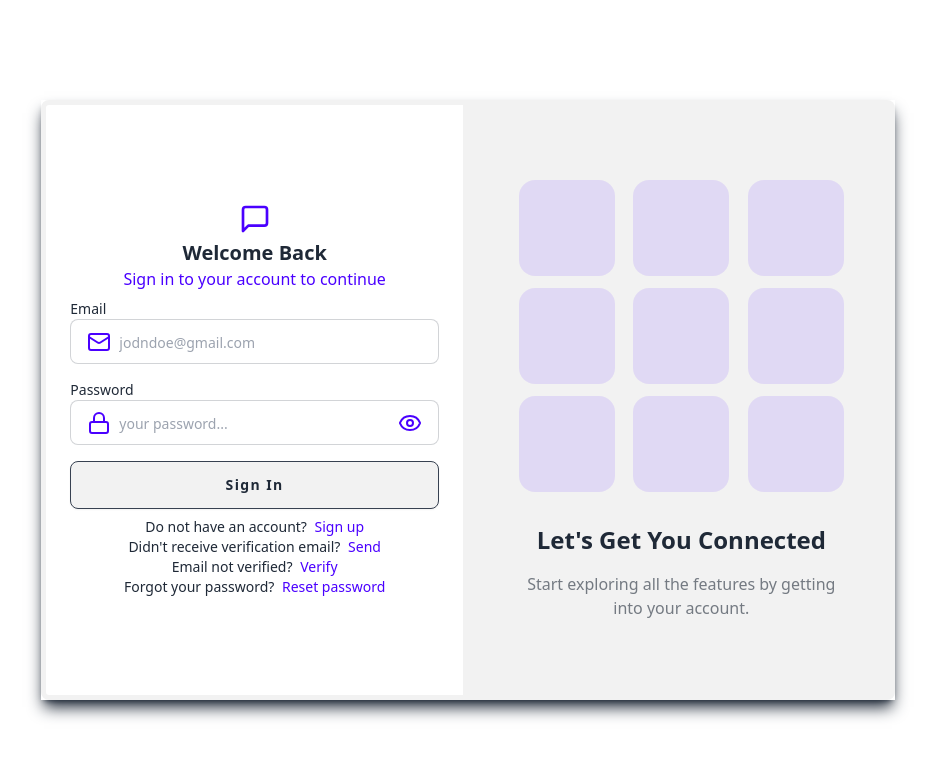
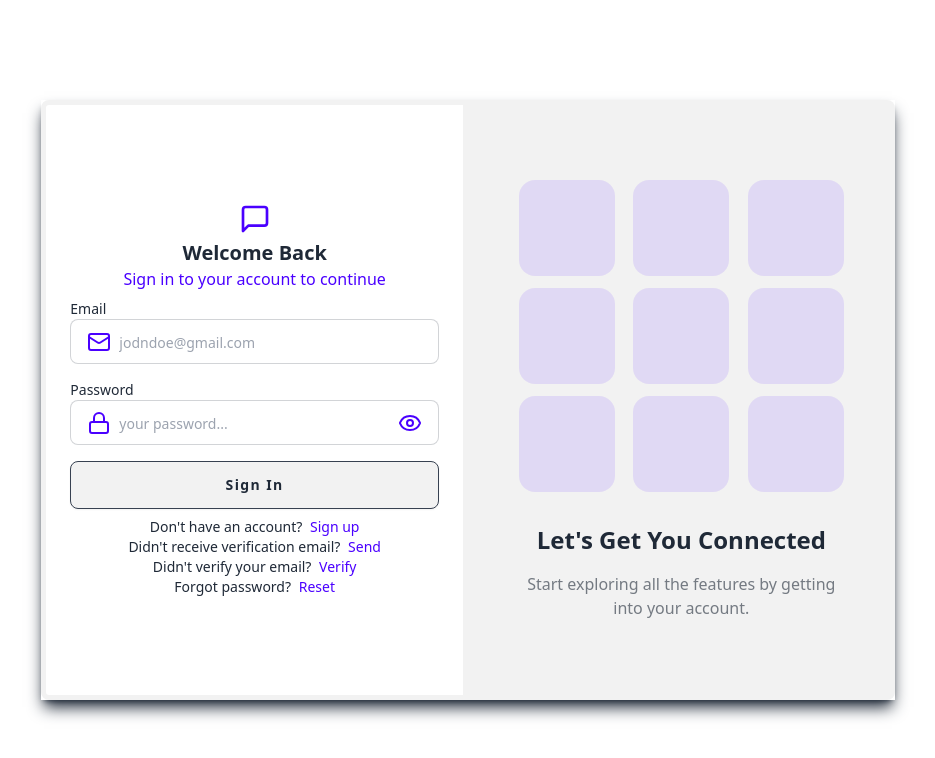
Before and after one commit to e19465/real-time-chat-app-MERN, a React (Vite) app in the folder frontend/: page /auth/sign-in in a window 1280 px wide. Shown: the top 758 px of the page, without its empty margins (172-1107 px from the left). Built offline with nearby package versions, Linux system fonts and the light colour scheme.

Commit message:
AuthUsefullLinks component changed

```diff
--- /dev/null
+++ b/frontend/src/components/auth/AuthUsefullLinks.jsx
@@ -0,0 +1,88 @@
+import { authPageUrls } from "../../constants/pageUrls";
+import LinkLi from "./LinkLi";
+
+const AuthUsefullLinks = ({
+  showSignUp = null,
+  showSignIn = null,
+  showSendEmailVerification = null,
+  showVerifyEmail = null,
+  showResetPassword = null,
+  showSendPasswordResetEmail = null,
+}) => {
+  const defaultSignUpMessage = "";
+  const defaultSignInMessage = "";
+  const defaultSendEmailMessage = "";
+  const defaultSendPwMessage = "";
+  const defaultVerifyEmailMessage = "";
+  const defaultResetPwMessage = "";
+  return (
+    <div className="w-full flex flex-col items-center justify-center gap-1">
+      <ul className="list-none">
+        {showSignUp && (
+          <LinkLi
+            link={authPageUrls.signUp}
+            title={
+              showSignUp.message ? showSignUp.message : defaultSignUpMessage
+            }
+            linkText="Sign up"
+          />
+        )}
+        {showSignIn && (
+          <LinkLi
+            link={authPageUrls.signIn}
+            title={
+              showSignIn.message ? showSignIn.message : defaultSignInMessage
+            }
+            linkText="Sign in"
+          />
+        )}
+        {showSendEmailVerification && (
+          <LinkLi
+            link={authPageUrls.sendEmailVerification}
+            title={
+              showSendEmailVerification.message
+                ? showSendEmailVerification.message
+                : defaultSendEmailMessage
+            }
+            linkText="Send"
+          />
+        )}
+        {showVerifyEmail && (
+          <LinkLi
+            link={authPageUrls.verifyEmail}
+            title={
+              showVerifyEmail.message
+                ? showVerifyEmail.message
+                : defaultVerifyEmailMessage
+            }
+            linkText="Verify"
+          />
+        )}
+        {showResetPassword && (
+          <LinkLi
+            link={authPageUrls.resetPassword}
+            title={
+              showResetPassword.message
+                ? showResetPassword.message
+                : defaultResetPwMessage
+            }
+            linkText="Reset"
+          />
+        )}
+        {showSendPasswordResetEmail && (
+          <LinkLi
+            link={authPageUrls.sendPasswordResetEmail}
+            title={
+              showSendPasswordResetEmail.message
+                ? showSendPasswordResetEmail.message
+                : defaultSendPwMessage
+            }
+            linkText="Send"
+          />
+        )}
+      </ul>
+    </div>
+  );
+};
+
+export default AuthUsefullLinks;
--- a/frontend/src/components/auth/UsefullLinks.jsx
+++ /dev/null
@@ -1,62 +0,0 @@
-import { authPageUrls } from "../../constants/pageUrls";
-import LinkLi from "./LinkLi";
-
-const UsefullLinks = ({
-  showSignUp = false,
-  showSignIn = false,
-  showSendEmailVerification = false,
-  showVerifyEmail = false,
-  showResetPassword = false,
-  showSendPasswordResetEmail = false,
-}) => {
-  return (
-    <div className="w-full flex flex-col items-center justify-center gap-1">
-      <ul className="list-none">
-        {showSignUp && (
-          <LinkLi
-            link={authPageUrls.signUp}
-            title="Do not have an account?"
-            linkText="Sign up"
-          />
-        )}
-        {showSignIn && (
-          <LinkLi
-            link={authPageUrls.signIn}
-            title="Already have an account?"
-            linkText="Sign in"
-          />
-        )}
-        {showSendEmailVerification && (
-          <LinkLi
-            link={authPageUrls.sendEmailVerification}
-            title="Didn't receive verification email?"
-            linkText="Send"
-          />
-        )}
-        {showVerifyEmail && (
-          <LinkLi
-            link={authPageUrls.verifyEmail}
-            title="Email not verified?"
-            linkText="Verify"
-          />
-        )}
-        {showResetPassword && (
-          <LinkLi
-            link={authPageUrls.resetPassword}
-            title="Forgot your password?"
-            linkText="Reset password"
-          />
-        )}
-        {showSendPasswordResetEmail && (
-          <LinkLi
-            link={authPageUrls.sendPasswordResetEmail}
-            title="Didn't receive password reset email?"
-            linkText="Send"
-          />
-        )}
-      </ul>
-    </div>
-  );
-};
-
-export default UsefullLinks;
--- a/frontend/src/pages/auth/ResetPasswordPage.jsx
+++ b/frontend/src/pages/auth/ResetPasswordPage.jsx
@@ -12,8 +12,8 @@ import LeftRegionContainer from "../../components/auth/LeftRegionContainer";
 import AuthForm from "../../components/auth/AuthForm";
 import { Eye, EyeOff, Lock, Mail, MessageSquare } from "lucide-react";
 import InputContainer from "../../components/auth/InputContainer";
-import UsefullLinks from "../../components/auth/UsefullLinks";
 import AuthImagePattern from "../../components/auth/AuthImagePattern";
+import AuthUsefullLinks from "../../components/auth/AuthUsefullLinks";
 
 const ResetPasswordPage = () => {
   //! Hooks
@@ -148,7 +148,14 @@ const ResetPasswordPage = () => {
           </InputContainer>
         </AuthForm>
         <div className="w-full h-auto mt-2">
-          <UsefullLinks showSignIn={true} showSendPasswordResetEmail={true} />
+          <AuthUsefullLinks
+            showSignIn={{
+              message: "Remember your current password?",
+            }}
+            showSendPasswordResetEmail={{
+              message: "Didn't received password reset OTP?",
+            }}
+          />
         </div>
       </LeftRegionContainer>
 
--- a/frontend/src/pages/auth/SendEmailVerificationPage.jsx
+++ b/frontend/src/pages/auth/SendEmailVerificationPage.jsx
@@ -9,11 +9,11 @@ import { authPageUrls } from "../../constants/pageUrls";
 import { useNavigate } from "react-router-dom";
 import InputContainer from "../../components/auth/InputContainer";
 import { Mail, MessageSquare } from "lucide-react";
-import UsefullLinks from "../../components/auth/UsefullLinks";
 import LeftRegionContainer from "../../components/auth/LeftRegionContainer";
 import AuthForm from "../../components/auth/AuthForm";
 import AuthImagePattern from "../../components/auth/AuthImagePattern";
 import { animationTypes, localStorageKeys } from "../../constants/shared";
+import AuthUsefullLinks from "../../components/auth/AuthUsefullLinks";
 
 const SendEmailVerificationPage = () => {
   const navigate = useNavigate();
@@ -68,10 +68,16 @@ const SendEmailVerificationPage = () => {
           </InputContainer>
         </AuthForm>
         <div className="w-full h-auto mt-2">
-          <UsefullLinks
-            showSignIn={true}
-            showSignUp={true}
-            showVerifyEmail={true}
+          <AuthUsefullLinks
+            showSignUp={{
+              message: "Don't have an account?",
+            }}
+            showSignIn={{
+              message: "Already have an account?",
+            }}
+            showVerifyEmail={{
+              message: "Already have an email verify OTP?",
+            }}
           />
         </div>
       </LeftRegionContainer>
--- a/frontend/src/pages/auth/SendPasswordResetEmailPage.jsx
+++ b/frontend/src/pages/auth/SendPasswordResetEmailPage.jsx
@@ -12,8 +12,8 @@ import { animationTypes, localStorageKeys } from "../../constants/shared";
 import { authPageUrls } from "../../constants/pageUrls";
 import { Mail, MessageSquare } from "lucide-react";
 import InputContainer from "../../components/auth/InputContainer";
-import UsefullLinks from "../../components/auth/UsefullLinks";
 import AuthImagePattern from "../../components/auth/AuthImagePattern";
+import AuthUsefullLinks from "../../components/auth/AuthUsefullLinks";
 
 const SendPasswordResetEmailPage = () => {
   //! Hooks
@@ -71,10 +71,16 @@ const SendPasswordResetEmailPage = () => {
           </InputContainer>
         </AuthForm>
         <div className="w-full h-auto mt-2">
-          <UsefullLinks
-            showSignIn={true}
-            showSignUp={true}
-            showResetPassword={true}
+          <AuthUsefullLinks
+            showSignIn={{
+              message: "Already have an account?",
+            }}
+            showSignUp={{
+              message: "Don't have an account?",
+            }}
+            showResetPassword={{
+              message: "Already have password reset OTP?",
+            }}
           />
         </div>
       </LeftRegionContainer>
--- a/frontend/src/pages/auth/SignInPage.jsx
+++ b/frontend/src/pages/auth/SignInPage.jsx
@@ -12,7 +12,7 @@ import { animationTypes } from "../../constants/shared";
 import InputContainer from "../../components/auth/InputContainer";
 import AuthForm from "../../components/auth/AuthForm";
 import LeftRegionContainer from "../../components/auth/LeftRegionContainer";
-import UsefullLinks from "../../components/auth/UsefullLinks";
+import AuthUsefullLinks from "../../components/auth/AuthUsefullLinks";
 
 const SignInPage = () => {
   //! Hooks
@@ -99,11 +99,19 @@ const SignInPage = () => {
           </InputContainer>
         </AuthForm>
         <div className="w-full h-auto mt-2">
-          <UsefullLinks
-            showSignUp={true}
-            showResetPassword={true}
-            showVerifyEmail={true}
-            showSendEmailVerification={true}
+          <AuthUsefullLinks
+            showResetPassword={{
+              message: "Forgot password?",
+            }}
+            showVerifyEmail={{
+              message: "Didn't verify your email?",
+            }}
+            showSendEmailVerification={{
+              message: "Didn't receive verification email?",
+            }}
+            showSignUp={{
+              message: "Don't have an account?",
+            }}
           />
         </div>
       </LeftRegionContainer>
--- a/frontend/src/pages/auth/SignUpPage.jsx
+++ b/frontend/src/pages/auth/SignUpPage.jsx
@@ -18,10 +18,10 @@ import {
 import { authPageUrls } from "../../constants/pageUrls";
 import AuthImagePattern from "../../components/auth/AuthImagePattern";
 import { animationTypes } from "../../constants/shared";
-import UsefullLinks from "../../components/auth/UsefullLinks";
 import InputContainer from "../../components/auth/InputContainer";
 import AuthForm from "../../components/auth/AuthForm";
 import LeftRegionContainer from "../../components/auth/LeftRegionContainer";
+import AuthUsefullLinks from "../../components/auth/AuthUsefullLinks";
 
 const SignUpPage = () => {
   //! Hooks
@@ -154,7 +154,11 @@ const SignUpPage = () => {
           </InputContainer>
         </AuthForm>
         <div className="w-full h-auto mt-2">
-          <UsefullLinks showSignIn={true} />
+          <AuthUsefullLinks
+            showSignIn={{
+              message: "Already have an account?",
+            }}
+          />
         </div>
       </LeftRegionContainer>
 
--- a/frontend/src/pages/auth/VerifyEmailPage.jsx
+++ b/frontend/src/pages/auth/VerifyEmailPage.jsx
@@ -10,10 +10,10 @@ import { useNavigate } from "react-router-dom";
 import LeftRegionContainer from "../../components/auth/LeftRegionContainer";
 import { Mail, MessageSquare } from "lucide-react";
 import InputContainer from "../../components/auth/InputContainer";
-import UsefullLinks from "../../components/auth/UsefullLinks";
 import AuthImagePattern from "../../components/auth/AuthImagePattern";
 import { animationTypes, localStorageKeys } from "../../constants/shared";
 import AuthForm from "../../components/auth/AuthForm";
+import AuthUsefullLinks from "../../components/auth/AuthUsefullLinks";
 
 const VerifyEmailPage = () => {
   //! Hooks
@@ -52,7 +52,7 @@ const VerifyEmailPage = () => {
         <AuthForm
           handleSubmit={handleSubmit}
           TopIcon={MessageSquare}
-          topTitle="Varify Email"
+          topTitle="Verify Email"
           topSubtitle="Verify your email address to get started"
           loading={loading}
           loadingBtnText="Verifying..."
@@ -84,7 +84,14 @@ const VerifyEmailPage = () => {
           </InputContainer>
         </AuthForm>
         <div className="w-full h-auto mt-2">
-          <UsefullLinks showSignIn={true} showSendEmailVerification={true} />
+          <AuthUsefullLinks
+            showSignIn={{
+              message: "Email already verified?",
+            }}
+            showSendEmailVerification={{
+              message: "Didn't receive verification email?",
+            }}
+          />
         </div>
       </LeftRegionContainer>
 
```
